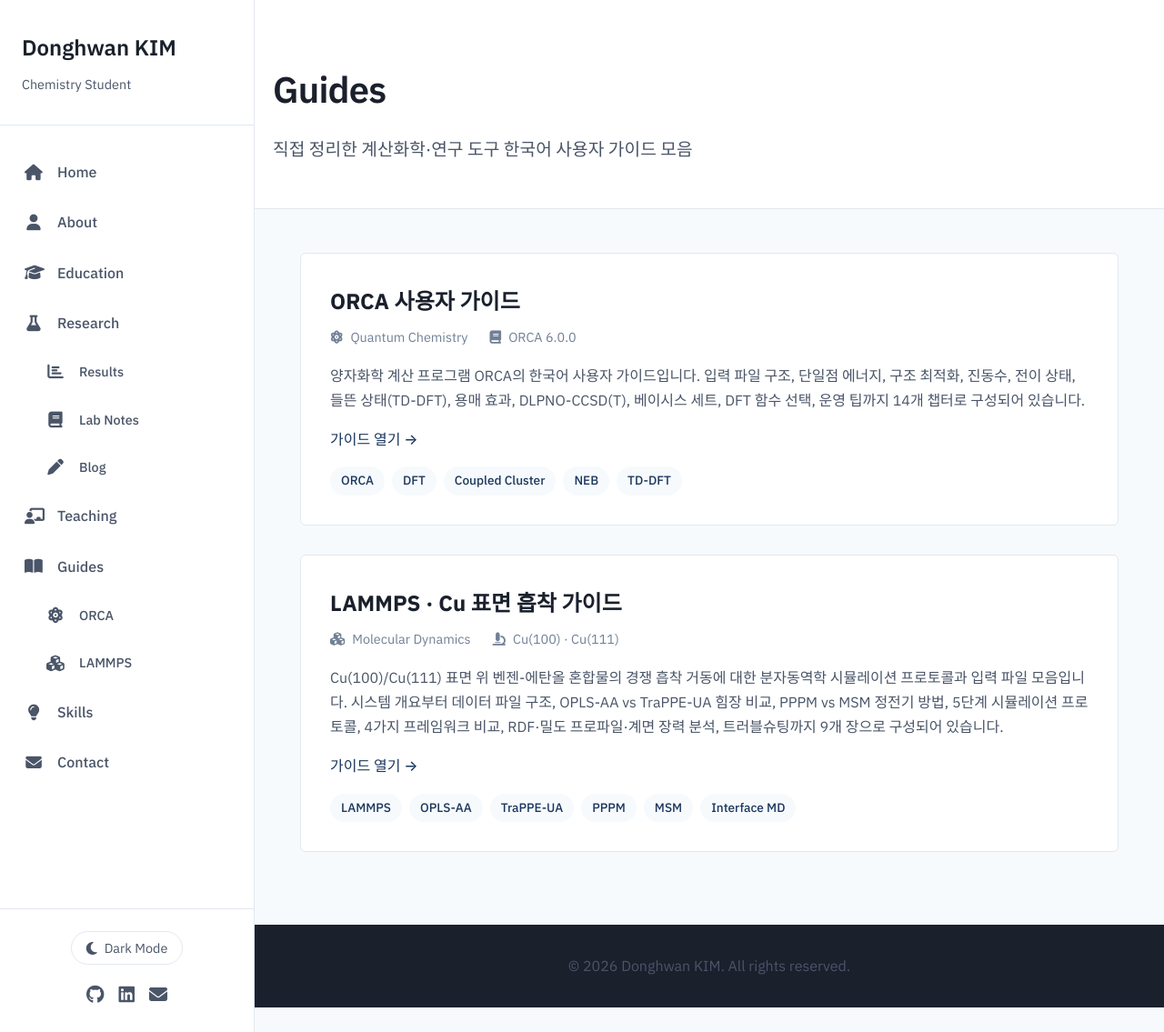
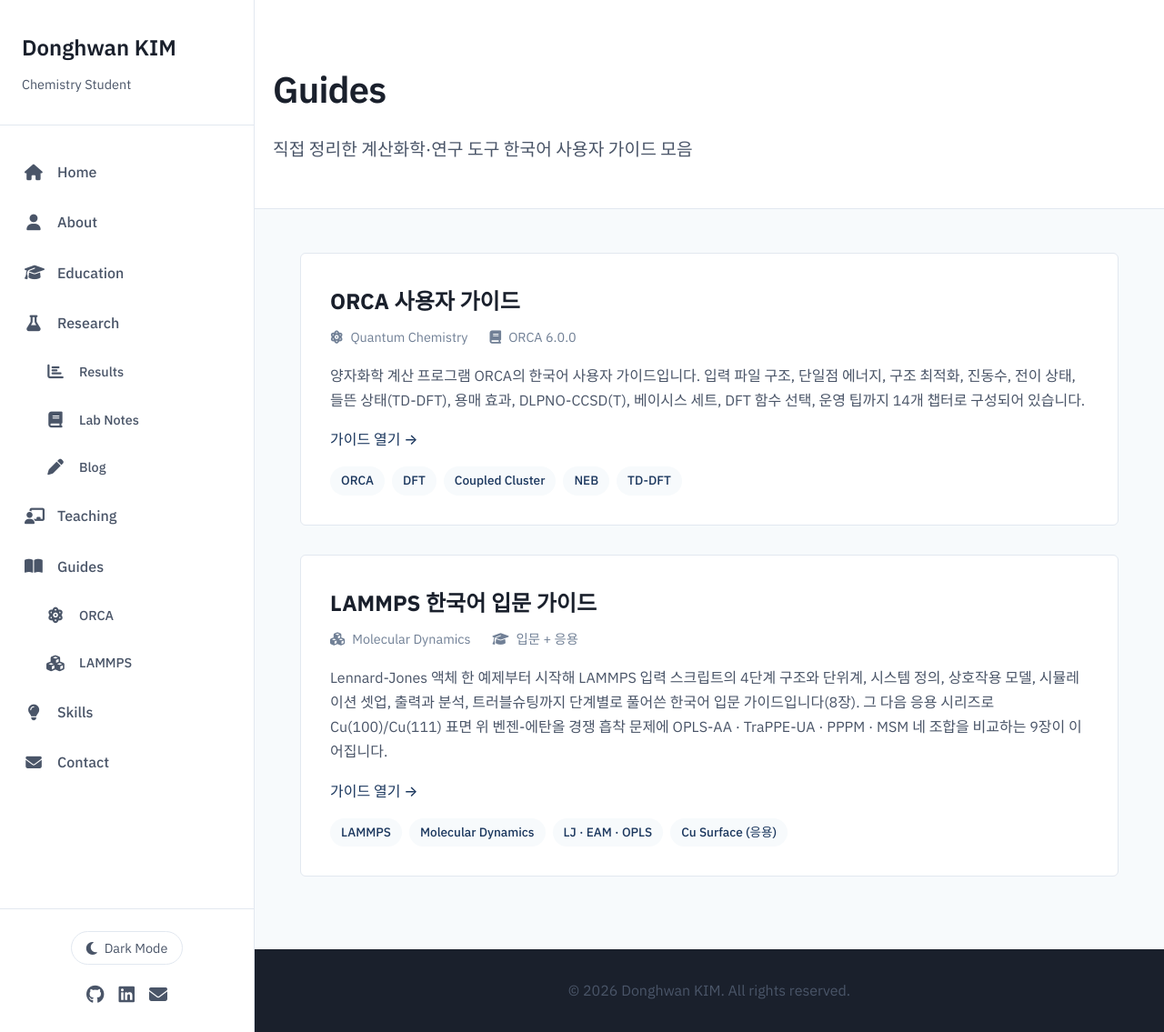
Before and after one commit to dhwan0112/dhk.github.io, a Jekyll site: the page built from _pages/guides.md, in a window 1280 px wide and 1135 px high. Shown: the whole window at 91% size. Built offline with Jekyll 4.4.1, drawn with Linux system fonts in a browser that asks for light colours; nearby versions of some CDN libraries.

Commit message:
Refresh Guides index card for new LAMMPS intro+applied structure
LAMMPS 가이드가 단일 Cu 응용 시리즈에서 "입문(8장) + 응용 Cu 시리즈(9장)"
구조로 재편성됨에 따라 Guides 인덱스 페이지의 LAMMPS 카드 메시지를
새 구성에 맞춰 다시 씁니다.

변경:
- 제목: "LAMMPS · Cu 표면 흡착 가이드" → "LAMMPS 한국어 입문 가이드"
- 메타 배지: "Cu(100)·Cu(111)" → "입문 + 응용"
- 본문: LJ 액체 첫 예제부터 시작하는 입문 8 장 + Cu 응용 9 장 구조 설명
- 태그: 응용 케이스 위주(OPLS-AA/TraPPE-UA/PPPM/MSM) → 더 일반적인
  topic 위주(Molecular Dynamics / LJ·EAM·OPLS / Cu Surface(응용))

ORCA 카드는 그대로 유지됩니다.

```diff
--- a/_pages/guides.md
+++ b/_pages/guides.md
@@ -39,30 +39,29 @@
             <article class="post-preview">
                 <div class="post-header">
                     <h2 class="post-title">
-                        <a href="{{ '/guides/lammps/' | relative_url }}">LAMMPS · Cu 표면 흡착 가이드</a>
+                        <a href="{{ '/guides/lammps/' | relative_url }}">LAMMPS 한국어 입문 가이드</a>
                     </h2>
                     <div class="post-meta">
                         <span class="post-category"><i class="fas fa-cubes"></i> Molecular Dynamics</span>
-                        <span class="post-category"><i class="fas fa-microscope"></i> Cu(100) · Cu(111)</span>
+                        <span class="post-category"><i class="fas fa-graduation-cap"></i> 입문 + 응용</span>
                     </div>
                 </div>
                 <div class="post-excerpt">
                     <p>
-                        Cu(100)/Cu(111) 표면 위 벤젠-에탄올 혼합물의 경쟁 흡착 거동에 대한
-                        분자동역학 시뮬레이션 프로토콜과 입력 파일 모음입니다. 시스템 개요부터
-                        데이터 파일 구조, OPLS-AA vs TraPPE-UA 힘장 비교, PPPM vs MSM 정전기
-                        방법, 5단계 시뮬레이션 프로토콜, 4가지 프레임워크 비교, RDF·밀도
-                        프로파일·계면 장력 분석, 트러블슈팅까지 9개 장으로 구성되어 있습니다.
+                        Lennard-Jones 액체 한 예제부터 시작해 LAMMPS 입력 스크립트의 4단계
+                        구조와 단위계, 시스템 정의, 상호작용 모델, 시뮬레이션 셋업, 출력과
+                        분석, 트러블슈팅까지 단계별로 풀어쓴 한국어 입문 가이드입니다(8장).
+                        그 다음 응용 시리즈로 Cu(100)/Cu(111) 표면 위 벤젠-에탄올 경쟁 흡착
+                        문제에 OPLS-AA · TraPPE-UA · PPPM · MSM 네 조합을 비교하는 9장이
+                        이어집니다.
                     </p>
                     <a href="{{ '/guides/lammps/' | relative_url }}" class="read-more">가이드 열기 →</a>
                 </div>
                 <div class="post-tags">
                     <span class="tag">LAMMPS</span>
-                    <span class="tag">OPLS-AA</span>
-                    <span class="tag">TraPPE-UA</span>
-                    <span class="tag">PPPM</span>
-                    <span class="tag">MSM</span>
-                    <span class="tag">Interface MD</span>
+                    <span class="tag">Molecular Dynamics</span>
+                    <span class="tag">LJ · EAM · OPLS</span>
+                    <span class="tag">Cu Surface (응용)</span>
                 </div>
             </article>
         </div>
```
